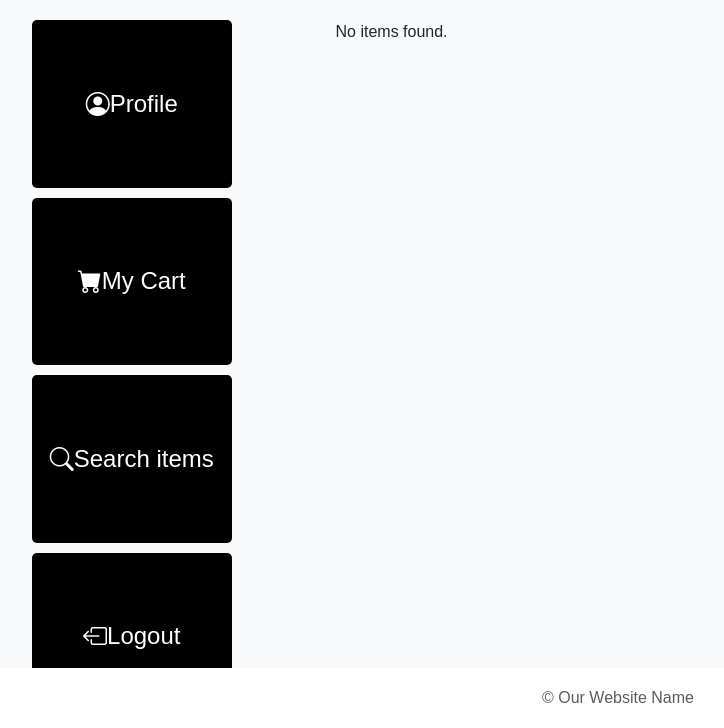
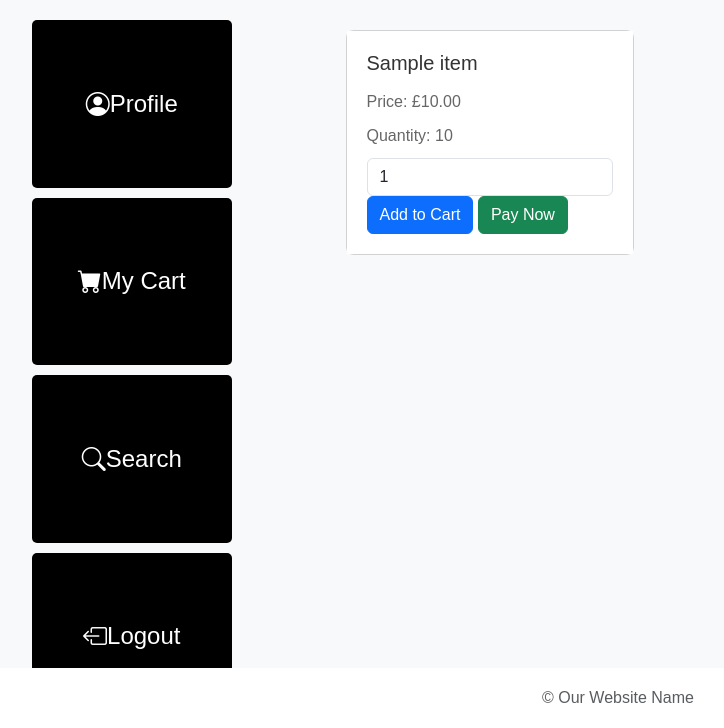
Before and after one commit to Zckevin420/tango_with_django_project, a Django app: page /home/ in a window 1280 px wide. Shown: the part 72-800 px from the top of the page, without its empty margins (22-746 px from the left). Run offline with Django 3.2, Linux system fonts and the light colour scheme; a user stored in the database is signed in; tables that the repository leaves empty hold one stand-in row (values such as "Sample post").

Commit message:
home and manager have been updated (already complete)

```diff
--- a/apptest/static/css/styles.css
+++ b/apptest/static/css/styles.css
@@ -211,6 +211,37 @@ span {
     border-radius: 0.4rem !important;
 }
 
+#cartItemsContainer .card {
+    box-shadow: 0 2px 4px rgba(0,0,0,0.1);
+    margin-bottom: 20px;
+    border: 1px solid #eee;
+    border-radius: 5px;
+    overflow: hidden;
+}
+
+.card-body {
+    padding: 20px;
+    background-color: #fff;
+}
+
+.card-title {
+    margin-bottom: 15px;
+    color: #333;
+}
+
+.card-text {
+    color: #666;
+    line-height: 1.5;
+    margin-bottom: 10px;
+}
+
+#totalPrice {
+    font-weight: bold;
+    text-align: right;
+    margin-top: 20px;
+}
+
+
 footer {
     position: absolute;
     bottom: 0;
--- a/apptest/static/js/my.js
+++ b/apptest/static/js/my.js
@@ -12,6 +12,7 @@ var loginEmail = document.getElementById("email");
 var loginPassword = document.getElementById("password");
 var loginImages = ["20", "24"];
 */
+var csrftoken = '{{ csrf_token }}';
 function closeMessage() {
     document.getElementById('tipmessage').style.display = "none";
 }
@@ -41,7 +42,7 @@ function confirmDelete(userid) {
     var baseUrl = "/deleteuser/";
     var deleteUrl = baseUrl + userid;
     // print(deleteUrl)
-    var confirmAction = confirm("您确定要删除这个用户吗？");
+    var confirmAction = confirm("Are sure to delete the user");
     if (confirmAction) {
         // 用户点击了"OK"，进行删除操作
         window.location.href = deleteUrl;
@@ -54,7 +55,7 @@ function confirmDeleteItem(itemid) {
     var baseUrl = "/deleteitem/";
     var deleteUrl = baseUrl + itemid;
     // print(deleteUrl)
-    var confirmAction = confirm("您确定要删除这个用户吗？");
+    var confirmAction = confirm("Are sure to delete the item");
     if (confirmAction) {
         // 用户点击了"OK"，进行删除操作
         window.location.href = deleteUrl;
@@ -104,7 +105,7 @@ function submitForm() {
         method: 'POST',
         body: new FormData(document.getElementById('updateUserForm')),
         headers: {
-            'X-CSRFToken': '{{ csrf_token }}'
+            'X-CSRFToken': csrftoken,
         },
     })
     .then(response => {
@@ -129,7 +130,7 @@ function submitItem() {
         method: 'POST',
         body: new FormData(document.getElementById('updateItemForm')),
         headers: {
-            'X-CSRFToken': '{{ csrf_token }}'
+            'X-CSRFToken': csrftoken,
         },
     })
     .then(response => {
@@ -149,10 +150,9 @@ function enableInputAndSubmitItem() {
 
 function submitItemForm() {
     // 获取CSRF Token，假设你已经在模板中通过{% csrf_token %}渲染了它
-    const csrftoken = document.querySelector('[name=csrfmiddlewaretoken]').value;
-    // 获取表单数据
-    const form = document.getElementById('addItemForm');
-    const formData = new FormData(form);
+    // const csrftoken = document.querySelector('[name=csrfmiddlewaretoken]').value;
+
+    const formData = new FormData(document.getElementById('addItemForm'));
 
     fetch('/additem/', {
         method: 'POST',
@@ -185,7 +185,7 @@ function profileAndWalletForm() {
         method: 'POST',
         body: formData,
         headers: {
-            'X-CSRFToken': document.querySelector('[name=csrfmiddlewaretoken]').value,
+            'X-CSRFToken': csrftoken,
         },
     })
     .then(response => {
@@ -256,3 +256,128 @@ function submitTopUpForm() {
         console.error('Error:', error);
     });
 }
+
+function submitSearchForm() {
+    // 获取用户输入的搜索关键词
+    const searchKeyword = document.getElementById('searchKeyword').value;
+
+    // 创建 FormData 对象
+    const formData = new FormData();
+    formData.append('searchKeyword', searchKeyword);
+
+    // 发送 POST 请求到后端
+    fetch('/searchitem/', {
+        method: 'POST',
+        body: formData,
+        headers: {
+            'X-CSRFToken': csrftoken,
+        },
+    })
+    .then(response => response.json())
+    .then(data => {
+        // 处理搜索结果
+        console.log('Search results:', data);
+        // 根据需要更新页面内容
+        updateItemsDisplay(data.items);
+        // 关闭模态框
+        var modalElement = document.getElementById('searchItemModel'); // 确保这里的 ID 与您模态框的 ID 一致
+        var modalInstance = bootstrap.Modal.getInstance(modalElement); // 获取模态框实例
+        modalInstance.hide(); // 关闭模态框
+    })
+    .catch(error => console.error('Error:', error));
+}
+
+function updateItemsDisplay(items) {
+    const container = document.querySelector('.card-container');
+    container.innerHTML = '';  // 清空现有的内容
+
+    // 为每个搜索结果创建一个新的卡片并添加到容器中
+    items.forEach(item => {
+        const card = `<div class="card" style="width: 18rem; float: left; margin: 10px;">
+            <div class="card-body">
+                <h5 class="card-title">${item.itemname}</h5>
+                <p class="card-text" id="price_${item.itemid}">Price: £${item.price}</p>
+                <p class="card-text">Quantity: ${item.quantity}</p>
+                <input type="number" class="form-control quantity-input" id="quantity_${item.itemid}" name="numofitem_${item.itemid}"
+                        step="1" value="1" min="1" required onchange="updatePrice(${item.itemid}, ${item.price})">
+                <button onclick="addToCart('${item.itemid}')" class="btn btn-primary">Add to Cart</button>
+<!--                <a href="/direct_pay/${item.itemid}" class="btn btn-success" onclick="addToCart('{{ item.itemid }}')">Pay Now</a>-->
+            </div>
+        </div>`;
+        container.innerHTML += card;
+    });
+}
+
+function updatePrice(itemid, itemPrice) {
+    const quantityInput = document.getElementById(`quantity_${itemid}`).value;
+    const newPrice = itemPrice * quantityInput;
+    document.getElementById(`price_${itemid}`).innerText = `Price: £${newPrice.toFixed(2)}`;
+}
+
+function addToCart(itemid) {
+    const quantityInput = document.getElementById(`quantity_${itemid}`);
+    if (quantityInput) {
+        quantity = quantityInput.value;
+    }
+
+    fetch(`/addToCart/${itemid}/`, {
+        method: 'POST',
+        headers: {
+            'Content-Type': 'application/json',
+            'X-CSRFToken': csrftoken,
+        },
+        body: JSON.stringify({ quantity: quantity })
+    })
+    .then(response => response.json())
+    .then(data => {
+        alert('Item added to cart successfully!');
+    })
+    .catch((error) => {
+        alert('Error adding item to cart. Please try again.');
+    });
+}
+
+document.body.addEventListener('click', function(event) {
+    if (event.target.matches('.bi-cart-fill')) {
+        updateCartModal();
+    }
+});
+
+
+
+
+function updateCartModal() {
+    console.log('Updating cart modal...');
+    fetch('/cartItems/', {
+        method: 'POST',
+        headers: {
+            // 'Content-Type': 'application/json',
+            'X-CSRFToken': csrftoken,
+        },
+    })
+    .then(response => response.json())
+    .then(data => {
+        const cartItemsContainer = document.getElementById('cartItemsContainer');
+        cartItemsContainer.innerHTML = ''; // 清除现有内容
+        data.items.forEach(item => {
+            // 创建卡片元素
+            let card = document.createElement('div');
+            card.className = 'card mb-3'; // 假设使用 Bootstrap 的卡片类
+            card.innerHTML = `
+                <div class="card-body">
+                    <h5 class="card-title">${item.itemname}</h5>
+                    <p class="card-text">Quantity: ${item.quantity}</p>
+                    <p class="card-text">Price: £${item.price.toFixed(2)}</p>
+                    <p class="card-text">Total: £${item.total_item_price.toFixed(2)}</p>
+                </div>
+            `;
+            // 将卡片添加到容器中
+            cartItemsContainer.appendChild(card);
+        });
+        // 更新总价
+        document.getElementById('totalPrice').textContent = `Total Price: £${data.total_price.toFixed(2)}`;
+    })
+    .catch(error => {
+        console.error('Error fetching cart items:', error);
+    });
+}
--- a/apptest/templates/homePage.html
+++ b/apptest/templates/homePage.html
@@ -32,7 +32,7 @@
                                 </form>
                             </div>
                             <div class="modal-footer">
-                                <button type="button" class="btn btn-secondary" data-bs-dismiss="modal">Cancel</button>
+                                <button type="button" class="btn btn-info" data-bs-dismiss="modal">Cancel</button>
                                 <button type="button" class="btn btn-primary" onclick="submitTopUpForm()">Save</button>
                             </div>
                         </div>
@@ -69,9 +69,7 @@
                                             <button type="button" class="btn btn-primary" onclick="enableInput('modal_email')">Edit</button>
                                         </div>
                                         <div>
-                                            <script type="text/javascript">
-                                                var csrftoken = '{{ csrf_token }}';
-                                            </script>
+
                                             <label for="old_password">Old Password:</label>
                                             <input type="password" id="old_password" name="old_password" required>
                                             <button type="button" class="btn btn-primary" onclick="verifyOldPassword()">Confirm</button>
@@ -87,24 +85,76 @@
                             </div>
                         </div>
                     </div>
-                <a href="" class="bi bi-cart-fill">My Cart</a>
-                <a href="" class="bi bi-search">Search items</a>
+                <!-- Modal Trigger -->
+                <a href="#" class="bi bi-cart-fill" data-bs-toggle="modal" data-bs-target="#cartModal">My Cart</a>
+                    <!-- Modal Structure -->
+                {% csrf_token %}
+                    <div class="modal fade" id="cartModal" tabindex="-1" aria-labelledby="cartModalLabel" aria-hidden="true">
+
+                        <div class="modal-dialog">
+                            <div class="modal-content">
+                                <div class="modal-header">
+                                    <h5 class="modal-title" id="cartModalLabel">My Cart</h5>
+                                    <button type="button" class="btn-close" data-bs-dismiss="modal" aria-label="Close"></button>
+                                </div>
+                                <div class="modal-body">
+                                    <!-- Items will be dynamically inserted here -->
+                                    <div id="cartItemsContainer">
+                                        <!-- Dynamic content goes here -->
+                                    </div>
+                                </div>
+                                <div class="modal-footer">
+                                    <h5 id="totalPrice">Total Price: £0</h5>
+                                    <button type="button" class="btn btn-secondary" data-bs-dismiss="modal">Close</button>
+                                </div>
+                            </div>
+                        </div>
+                    </div>
+                <a href="#" class="bi bi-search" data-bs-toggle="modal" data-bs-target="#searchItemModel">Search</a>
+                    {% csrf_token %}
+                    <div class="modal fade" id="searchItemModel" tabindex="-1" aria-labelledby="searchLabel" aria-hidden="true">
+                        <div class="modal-dialog">
+                            <div class="modal-content">
+                                <div class="modal-header">
+                                    <h5 class="modal-title" id="searchLabel">Search the item</h5>
+                                    <button type="button" class="btn-close" data-bs-dismiss="modal" aria-label="Close"></button>
+                                </div>
+                                <div class="modal-body">
+                                    <form id="searchForm">
+                                        {% csrf_token %}
+                                        <label for="searchKeyword">Search by keyword</label>
+                                        <input type="text" class="form-control" id="searchKeyword" name="searchKeyword" step="0.01" required>
+                                    </form>
+                                </div>
+                                <div class="modal-footer">
+                                    <button type="button" class="btn btn-info" data-bs-dismiss="modal">Cancel</button>
+                                    <button type="button" class="btn btn-primary" onclick="submitSearchForm()">Search</button>
+                                </div>
+                            </div>
+                        </div>
+                    </div>
                 <a href="{% url 'logout' %}" class="bi bi-box-arrow-left">Logout</a>
             </div>
         </div>
         <div class="card-container">
         <!-- 商品卡片 -->
             {% for item in items %}
-            <div class="card" style="width: 18rem; float: left; margin: 10px;">
-                <div class="card-body">
-                    <h5 class="card-title">{{ item.name }}</h5>
-                    <p class="card-text">Price: ${{ item.price }}</p>
-                    <a href="{% url 'add_to_cart' item.id %}" class="btn btn-primary">Add to Cart</a>
-                    <a href="{% url 'direct_pay' item.id %}" class="btn btn-success">Pay Now</a>
+                {% csrf_token %}
+                <div class="card" style="width: 18rem; float: left; margin: 10px;">
+                    <div class="card-body">
+                        <h5 class="card-title">{{ item.itemname }}</h5>
+                        <p class="card-text" id="price_{{ item.itemid }}">Price: £{{ item.price }}</p>
+                        <p class="card-text">Quantity: {{ item.quantity }}</p>
+                        <input type="number" class="form-control quantity-input" id="quantity_{{ item.itemid }}" name="numofitem_{{ item.itemid }}"
+                               step="1" value="1" min="1" required onchange="updatePrice('{{ item.itemid }}', '{{ item.price }}')">
+    {#                    <input type="number" class="form-control" id="numofitem" name="numofitem" step="1" value="1" required>#}
+    {#                    <p class="card-text" aria-hidden="true">{{ item.itemid }}</p>#}
+                        <button onclick="addToCart('{{ item.itemid }}')" class="btn btn-primary">Add to Cart</button>
+                        <a href="{# {% url 'direct_pay' item.itemid %} #}" class="btn btn-success">Pay Now</a>
+                    </div>
                 </div>
-            </div>
             {% empty %}
-            <p>No items found.</p>
+                <p>No items found.</p>
             {% endfor %}
         </div>
     </div>
@@ -117,5 +167,8 @@
     <!--Bootstrap JavaScript-->
     <script src="https://cdn.jsdelivr.net/npm/bootstrap@5.3.3/dist/js/bootstrap.bundle.min.js"></script>
     <script src="{% static 'js/my.js' %}"></script>
+    <script type="text/javascript">
+        var csrftoken = '{{ csrf_token }}';
+    </script>
 </body>
 </html>
--- a/apptest/templates/managerPage.html
+++ b/apptest/templates/managerPage.html
@@ -220,5 +220,8 @@
     <script src="https://cdn.jsdelivr.net/npm/bootstrap@5.3.3/dist/js/bootstrap.bundle.min.js"></script>
     <script src="https://code.jquery.com/jquery-3.5.1.slim.min.js"></script>
     <script src="{% static 'js/my.js' %}"></script>
+    <script type="text/javascript">
+        var csrftoken = '{{ csrf_token }}';
+    </script>
 </body>
 </html>
--- a/apptest/views.py
+++ b/apptest/views.py
@@ -5,9 +5,9 @@ from django.http import JsonResponse
 from django.shortcuts import render, HttpResponse, redirect, get_object_or_404
 from django.contrib.auth import authenticate, login as auth_login, logout as auth_logout, update_session_auth_hash
 from .forms import *
-from .models import *
 from django.contrib import messages
 from .models import *
+import json
 
 # def test_db(request):
 #     objects = Users.objects.all()
@@ -99,11 +99,14 @@ def register(request):
 def home(request):
     # 假设你的用户模型是Users，并且你已经实现了用户认证
     user = request.user
-    print(user.username, user.wallet)
+    items = Items.objects.all()  # 或者您的查询
+    # print(items)  # 打印查询结果，看是否如预期
+    # print(user.username, user.wallet)
     try:
         context = {
             'username': user.username,
             'wallet': user.wallet,
+            'items': items,
         }
     except Users.DoesNotExist:
         context = {
@@ -117,7 +120,7 @@ def manager(request):
     users = Users.objects.all()
     items = Items.objects.all()
     user = request.user
-    print(user.username, user.wallet)
+    # print(user.username, user.wallet)
     try:
         context = {
             'username': user.username,
@@ -275,12 +278,88 @@ def topUp(request):
     return JsonResponse({'error': 'Invalid request'}, status=400)
 
 @login_required
-def add_to_cart(request, item_id):
-    item = get_object_or_404(Items, pk=item_id)
-    cart, created = Cart.objects.get_or_create(user=request.user)
-    cart_item, created = CartItem.objects.get_or_create(cart=cart, item=item)
-    if not created:
-        cart_item.quantity += 1
-    cart_item.save()
-    messages.success(request, "Item added to cart!")
-    return redirect('item_list')  # Redirect to the page where the items are listed
+def addToCart(request, itemid):
+    print('1')
+    print(request.body)
+    print(request.method)
+    if request.method == 'POST':
+        data = json.loads(request.body)
+        numofitem = data.get('quantity', 1)
+        item = get_object_or_404(Items, pk=itemid)
+        cart, _ = Cart.objects.get_or_create(user=request.user)
+        cart_item, created = CartItem.objects.get_or_create(cart=cart, item=item)
+
+        if not created:
+            cart_item.quantity += int(numofitem)
+        else:
+            cart_item.quantity = int(numofitem)
+
+        cart_item.save()
+        return JsonResponse({'message': 'Item added to cart successfully'})
+    else:
+        return JsonResponse({'error': 'Invalid request'}, status=400)
+    # item = get_object_or_404(Items, pk=itemId)
+    # cart, created = Cart.objects.get_or_create(user=request.user)
+    # cart_item, created = CartItem.objects.get_or_create(cart=cart, item=item)
+    # if not created:
+    #     cart_item.quantity += int(quantity)
+    # cart_item.save()
+    # return JsonResponse({'message': 'Add to cart successful'})
+#    return redirect('homePage.html')  # Redirect to the page where the items are listed
+
+
+# @login_required
+# def search(request):
+#     #print(111111)
+#     if request.method == 'GET':
+#         keyword = request.GET.get('keyword')
+#     # 获取商品信息，这里假设您已经有了商品的数据
+#     items = Items.objects.all()
+#     #print(keyword)
+#     # items = [
+#     #     {'itemname': 'Item 1', 'price': 10, 'quantity': 5},
+#     #     {'itemname': 'Item 2', 'price': 20, 'quantity': 3},
+#     #     # 其他商品信息
+#     # ]
+#     if keyword:
+#         items = Items.objects.filter(itemname__icontains=keyword)
+#         #print(items)
+#         return render(request, 'homePage.html', {'items': items})
+#
+#     return render(request, 'homePage.html', {'items': items})
+
+@login_required
+def searchItem(request):
+    if request.method == 'POST':
+        search_keyword = request.POST.get('searchKeyword')
+        # print(search_keyword)
+        # 根据关键词搜索 Items 模型
+        if search_keyword:  # Ensure search_keyword is not None
+            items = Items.objects.filter(itemname__icontains=search_keyword)
+            items_data = list(items.values('itemid', 'itemname', 'price', 'quantity'))
+            # print(items_data)
+            return JsonResponse({'items': items_data})
+        else:
+            return JsonResponse({'error': 'No search keyword provided'}, status=400)
+    return JsonResponse({'error': 'Invalid request'}, status=400)
+
+@login_required
+def cartItems(request):
+    if request.method == 'POST':
+        # print('1')
+        items = CartItem.objects.filter(cart__user=request.user).select_related('item')
+        items_data = []
+        total_price = 0
+        for item in items:
+            item_data = {
+                'itemname': item.item.itemname,
+                'quantity': item.quantity,
+                'price': float(item.item.price),
+                'total_item_price': float(item.get_total_price()),
+            }
+            # print(item_data)
+            items_data.append(item_data)
+            total_price += item.get_total_price()
+        return JsonResponse({'items': items_data, 'total_price': float(total_price)})
+    else:
+        return JsonResponse({'error': 'Invalid request'}, status=400)
--- a/tango_with_django_project/urls.py
+++ b/tango_with_django_project/urls.py
@@ -30,11 +30,15 @@ urlpatterns = [
     path('logout/', views.logout, name="logout"),
     path('deleteuser/<userid>', views.deleteUser, name='deleteuser'),
     path('updateuser/<int:userid>/', views.updateUser, name='updateuser'),
-    path('deleteitem/<int:itemid>', views.deleteItem, name='deleteitem'),
+    path('deleteitem/<int:itemid>/', views.deleteItem, name='deleteitem'),
     path('updateitem/<int:itemid>/', views.updateItem, name='updateitem'),
     path('additem/', views.additem, name='additem'),
     path('updateprofileandwallet/', views.updateProfileAndWallet, name='updateprofileandwallet'),
     path('verifypassword/', views.verifyPassword, name='verifypassword'),
     path('topup/', views.topUp, name='topup'),
+    path('searchitem/', views.searchItem, name='searchitem'),
+    path('addToCart/<int:itemid>/', views.addToCart, name='addtocart'),
+    path('cartItems/', views.cartItems, name='cartitems')
+    # path('search/', views.search, name='search'),
     # path('login/', templates.login, name='login'),
 ]
```
